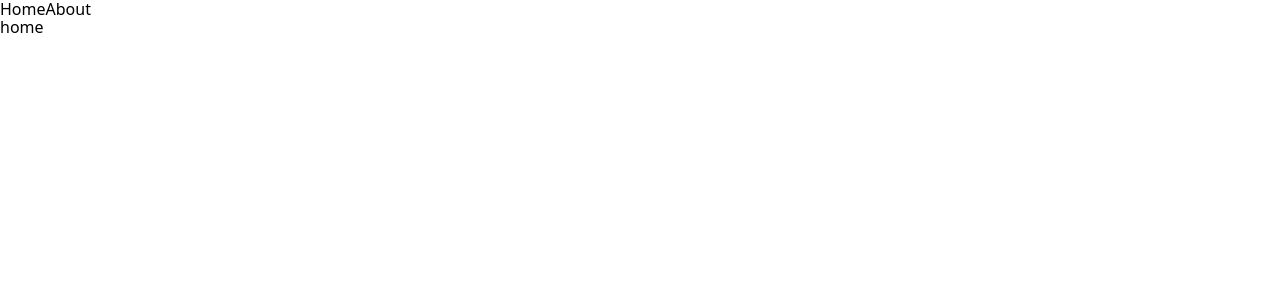
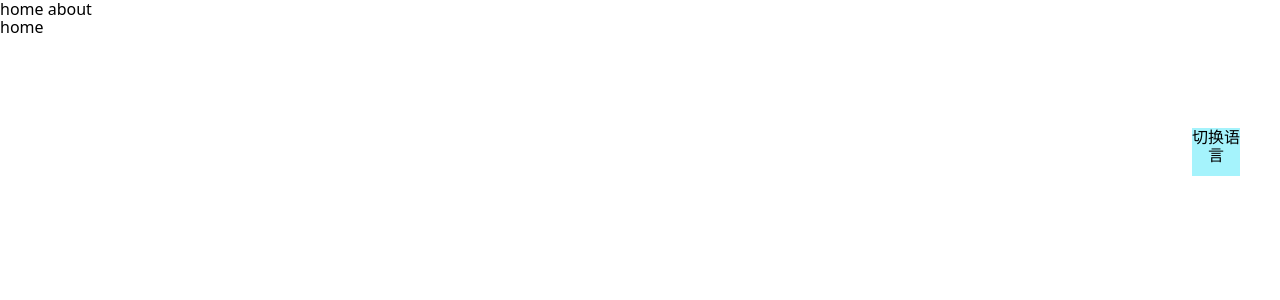
Before and after one commit to nwjhmysy/yugod-frontend, a Vue app: page / in a window 1280 px wide. Shown: the top 300 px of the page. Built offline with nearby package versions, Linux system fonts and the light colour scheme.

Commit message:
layout & 语言切换功能

```diff
--- a/src/App.vue
+++ b/src/App.vue
@@ -1,18 +1,11 @@
 <script setup lang="ts">
-import { RouterLink, RouterView } from 'vue-router'
+import { RouterView } from 'vue-router'
 </script>
 
 <template>
-  <header>
-    <div>
-      <nav>
-        <RouterLink to="/">Home</RouterLink>
-        <RouterLink to="/about">About</RouterLink>
-      </nav>
-    </div>
-  </header>
-
-  <RouterView />
+  <div class="w-full">
+    <router-view />
+  </div>
 </template>
 
 <style scoped></style>
--- /dev/null
+++ b/src/components/atoms/TurnLangButton.vue
@@ -0,0 +1,28 @@
+<script setup lang="ts">
+import { type Ref, inject } from 'vue';
+import { LOCALES } from '@/constants'
+
+const lang = inject<Ref<LOCALES>>('lang');
+const updateLocale = inject<(arg0: LOCALES) => void>('updateLocale');
+</script>
+<template>
+  <div
+    class="w-12 h-12 text-center fixed top-32 right-10 bg-cyan-200 cursor-pointer"
+    @click="
+      () => {
+        if (lang === LOCALES.JA) {
+          updateLocale && updateLocale(LOCALES.ZH)
+          return
+        }
+        if (lang === LOCALES.ZH) {
+          updateLocale && updateLocale(LOCALES.JA)
+          return
+        }
+      }
+    "
+  >
+    切换语言
+  </div>
+</template>
+
+<style scoped></style>
--- /dev/null
+++ b/src/components/layout/BaseLayout.vue
@@ -0,0 +1,42 @@
+<script setup lang="ts">
+import type { LOCALES } from '@/constants';
+import { browserLocale, useLocale } from '@/hooks/useLocale';
+import { provide, watch } from 'vue';
+import { useRoute, useRouter } from 'vue-router';
+import TurnLangButton from '../atoms/TurnLangButton.vue';
+
+const router = useRouter();
+const route = useRoute();
+// 切换路由时,更新 lang
+const { lang, updateLocale } = useLocale((route.params['lang'] as LOCALES | undefined) || browserLocale());
+
+// 改变语言 lang 时,改变路由
+watch(lang, (val) => {
+  router.replace({ params: { lang: val } });
+});
+
+provide('lang', lang);
+provide('updateLocale', updateLocale);
+</script>
+
+<template>
+  <!-- nav -->
+  <div>
+    <nav>
+      <router-link to="/"> home </router-link>
+      <router-link to="/about"> about </router-link>
+    </nav>
+  </div>
+  <!-- body -->
+  <div>
+    <router-view />
+  </div>
+  <!-- footer -->
+  <div></div>
+  <TurnLangButton />
+</template>
+
+
+<style scoped>
+
+</style>
--- /dev/null
+++ b/src/constants/index.ts
@@ -0,0 +1 @@
+export * from '@/constants/locales'
--- /dev/null
+++ b/src/constants/locales.ts
@@ -0,0 +1,5 @@
+export enum LOCALES {
+  ZH = 'zh',
+  JA = 'ja',
+}
+export const DefaultLang = LOCALES.ZH;
--- /dev/null
+++ b/src/hooks/useLocale.ts
@@ -0,0 +1,35 @@
+import { LOCALES, DefaultLang } from '@/constants';
+import { ref } from 'vue';
+
+export const browserLocale = (): LOCALES => {
+  let lang = '';
+
+  if (navigator.languages && navigator.languages.length) {
+    // latest versions of Chrome and Firefox set this correctly
+    [lang] = navigator.languages;
+  } else if (navigator.language) {
+    // IE only
+    lang = navigator.language;
+  } else {
+    // latest versions of Chrome, Firefox, and Safari set this correctly
+    lang = navigator.language;
+  }
+
+  if (lang.indexOf('ja') >= 0) {
+    return LOCALES.JA;
+  }
+
+  return DefaultLang;
+};
+
+export const useLocale = (localse: LOCALES = browserLocale()) => {
+  const lang = ref(localse);
+  const updateLocale = (newLang: LOCALES) => {
+    lang.value = newLang;
+  };
+
+  return {
+    lang,
+    updateLocale,
+  };
+};
--- a/src/router/index.ts
+++ b/src/router/index.ts
@@ -1,23 +1,35 @@
 import { createRouter, createWebHistory } from 'vue-router'
-import HomeView from '../views/HomeView.vue'
+import HomeView from '@/views/HomeView.vue'
+import AboutView from '@/views/AboutView.vue'
+import BaseLayoutVue from '@/components/layout/BaseLayout.vue'
+import { browserLocale } from '@/hooks/useLocale'
+
+const routes = [
+  {
+    path: '',
+    name: 'home',
+    component: HomeView,
+  },
+  {
+    path: 'about',
+    name: 'about',
+    component: AboutView,
+  },
+];
 
 const router = createRouter({
   history: createWebHistory(import.meta.env.BASE_URL),
   routes: [
     {
-      path: '/',
-      name: 'home',
-      component: HomeView
+      path: '/:lang(zh|ja)?',
+      component: BaseLayoutVue,
+      children: routes,
     },
     {
-      path: '/about',
-      name: 'about',
-      // route level code-splitting
-      // this generates a separate chunk (About.[hash].js) for this route
-      // which is lazy-loaded when the route is visited.
-      component: () => import('../views/AboutView.vue')
-    }
-  ]
-})
+      path: '/:pathMatch(.*)*',
+      redirect: { name: 'home', params: { lang: browserLocale() } },
+    },
+  ],
+});
 
 export default router
--- a/tsconfig.app.json
+++ b/tsconfig.app.json
@@ -1,6 +1,6 @@
 {
   "extends": "@vue/tsconfig/tsconfig.dom.json",
-  "include": ["env.d.ts", "src/**/*", "src/**/*.vue"],
+  "include": ["env.d.ts", "src/**/*", "src/**/*.vue","src/**/*.ts"],
   "exclude": ["src/**/__tests__/*"],
   "compilerOptions": {
     "composite": true,
```
